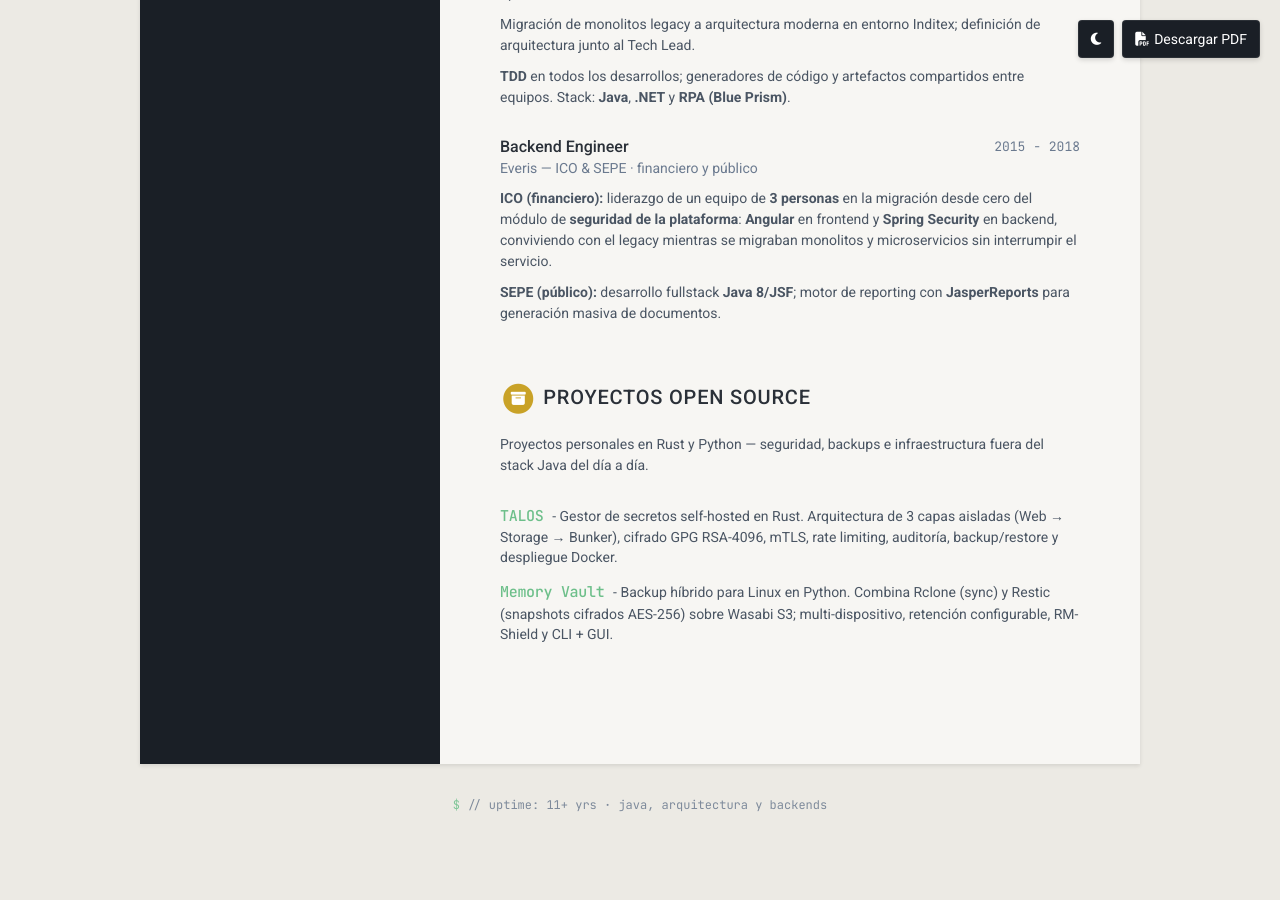
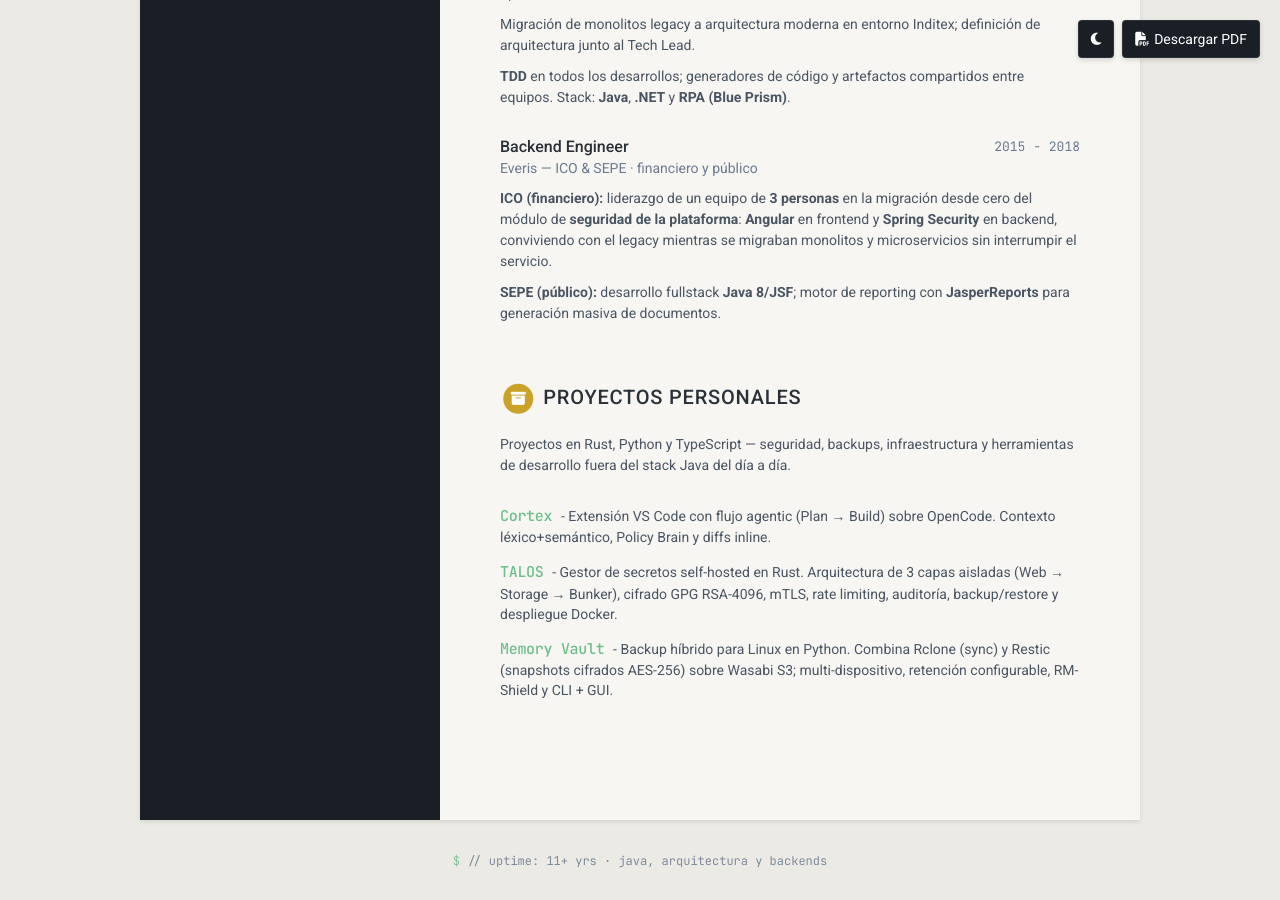
Before and after one commit to daniquir/daniquir, a Jekyll site: the page built from index.html, in a window 1280 px wide and 900 px high, scrolled down 1430 px. Built offline with Jekyll 4.4.1, drawn with Linux system fonts in a browser that asks for light colours; before the commit the page ends 2274 px from its top, so only the background shows below that.

Commit message:
add cortex to personal project

```diff
--- a/_data/data.yml
+++ b/_data/data.yml
@@ -107,9 +107,12 @@ experiences:
       **SEPE (público):** desarrollo fullstack **Java 8/JSF**; motor de reporting con **JasperReports** para generación masiva de documentos.
 
 projects:
-  title: Proyectos open source
-  intro: Proyectos personales en Rust y Python — seguridad, backups e infraestructura fuera del stack Java del día a día.
+  title: Proyectos personales
+  intro: Proyectos en Rust, Python y TypeScript — seguridad, backups, infraestructura y herramientas de desarrollo fuera del stack Java del día a día.
   assignments:
+  - title: Cortex
+    link: https://daniquir.github.io/cortex/es/
+    tagline: Extensión VS Code con flujo agentic (Plan → Build) sobre OpenCode. Contexto léxico+semántico, Policy Brain y diffs inline.
   - title: TALOS
     link: https://github.com/daniquir/talos
     tagline: Gestor de secretos self-hosted en Rust. Arquitectura de 3 capas aisladas (Web → Storage → Bunker), cifrado GPG RSA-4096, mTLS, rate limiting, auditoría, backup/restore y despliegue Docker.
```
Also changed, not shown: config.json (added, +44 -0 lines), README.md, 1 other file.
